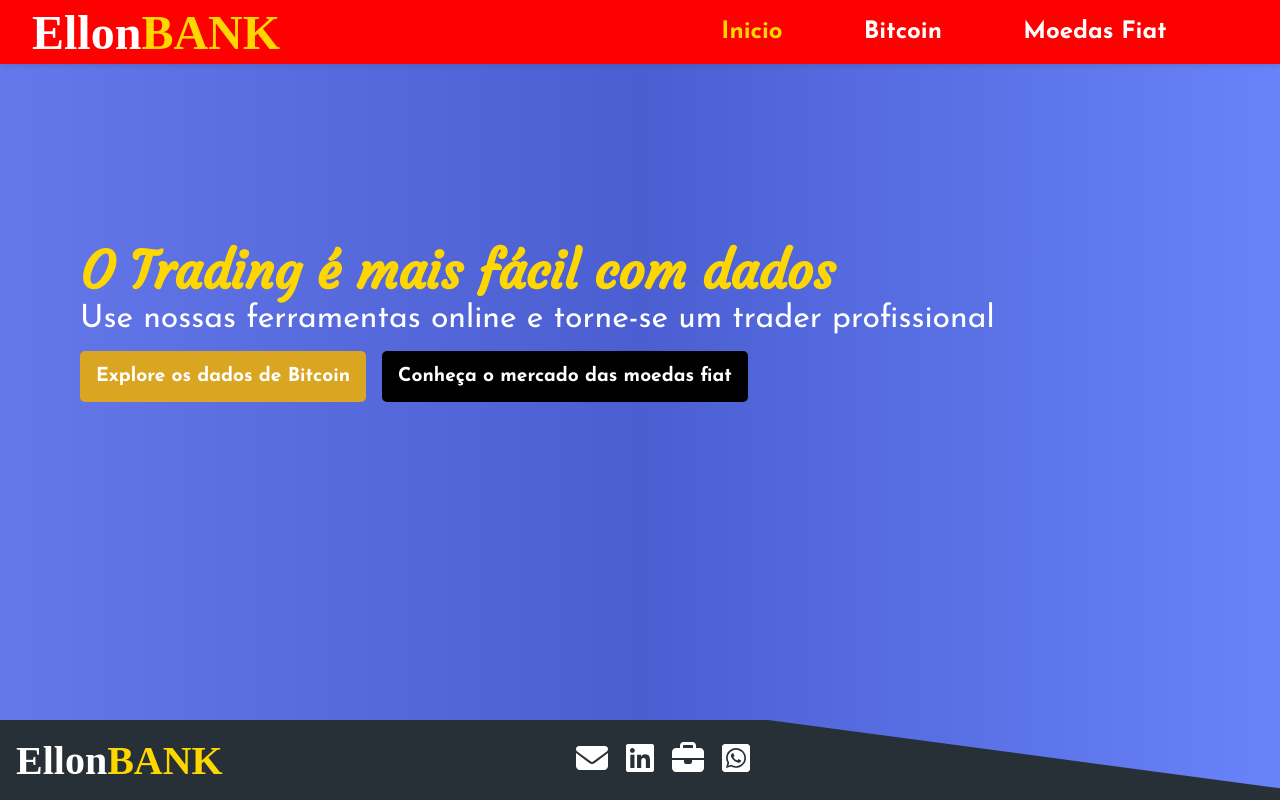
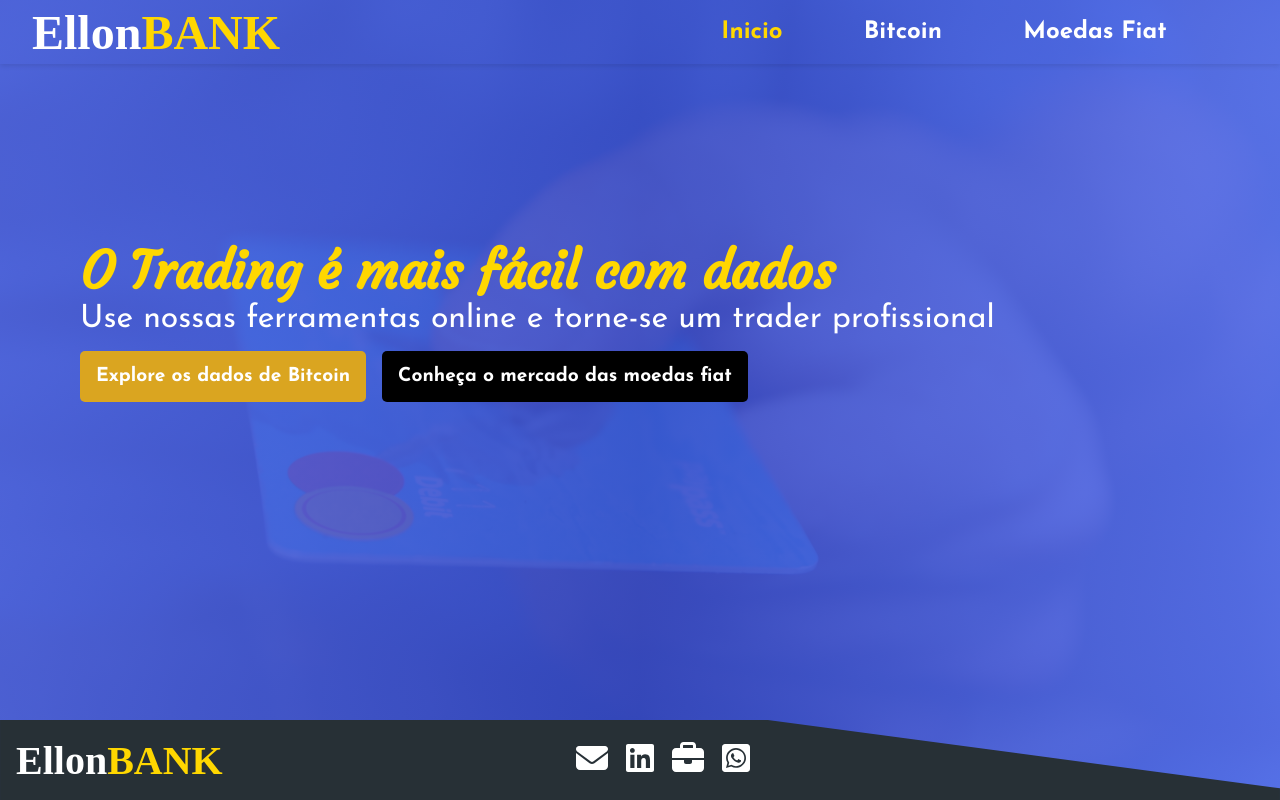
Before and after one commit to Carlitonchin/ellon, a Next.js app: page / in a window 1280 px wide. Built offline with nearby package versions, Linux system fonts and the light colour scheme; a web font is replaced by a local one.

Commit message:
revert commit

```diff
--- a/styles/globals.css
+++ b/styles/globals.css
@@ -23,7 +23,7 @@ body {
   width: 100%;
   min-height: 100vh;
   overflow-x: hidden;
-  background: linear-gradient(to right, #5268e8e4, #374dcce6, #5875f9e6)/*, url("../public/images/bank.jpg")*/;
+  background: linear-gradient(to right, #5268e8e4, #374dcce6, #5875f9e6), url("../public/images/bank.jpg");
   background-repeat: no-repeat;
   background-position: center;
   background-size: cover;
--- a/styles/header.css
+++ b/styles/header.css
@@ -1,7 +1,6 @@
 header{
 
 box-shadow: 0 2px 5px rgba(0, 0, 0, 0.1);
-background-color: red;
 width: 100%;
 }
 
```
